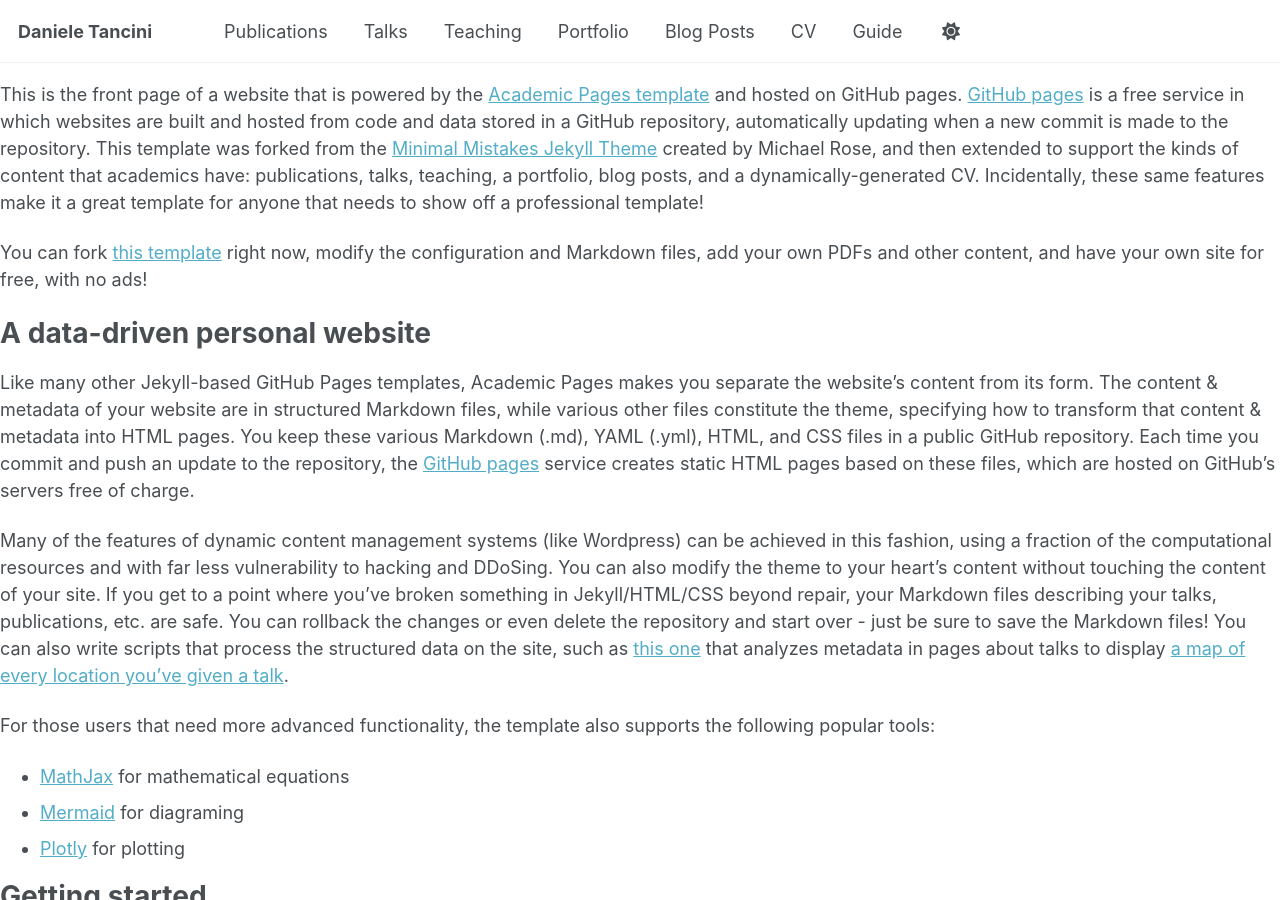
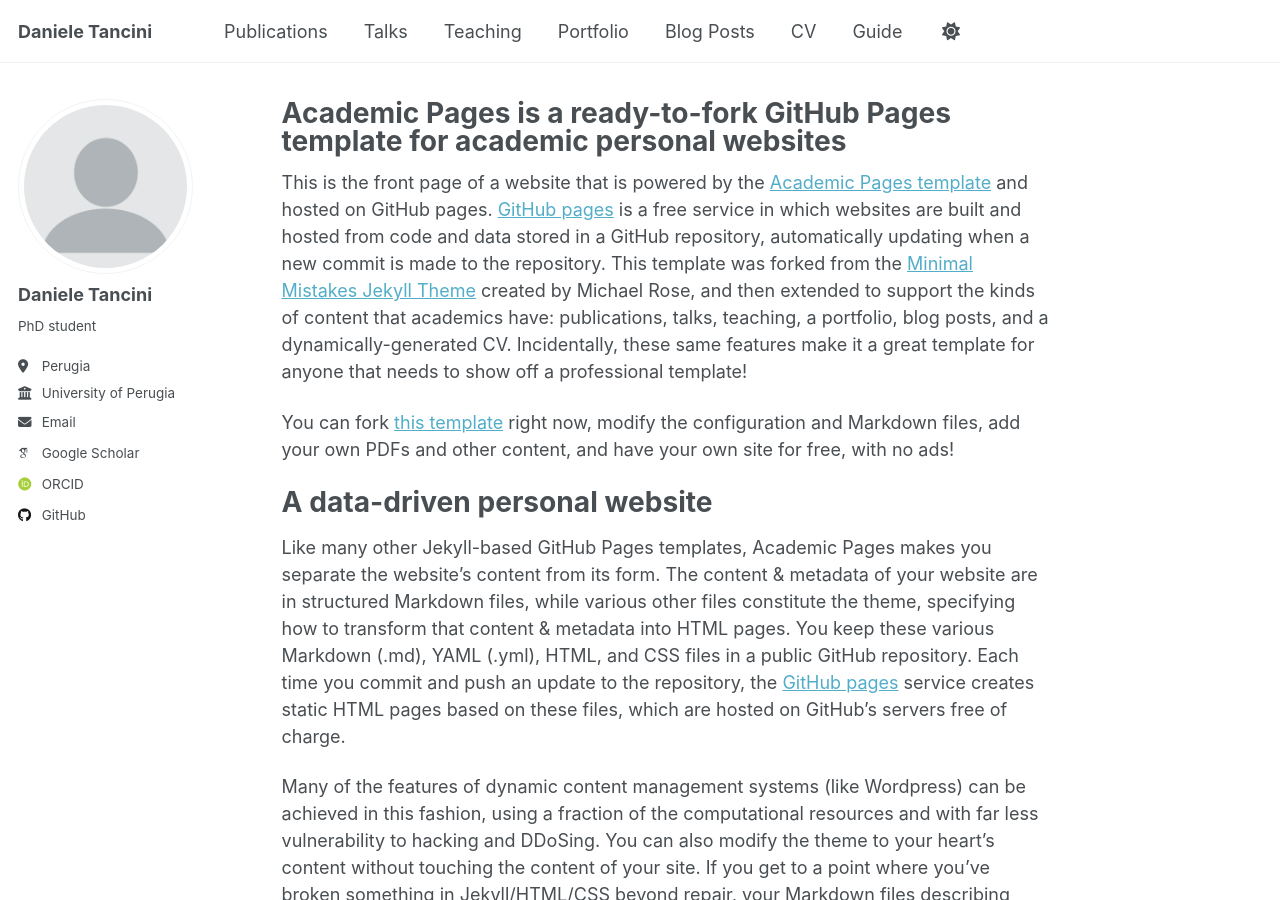
Before and after one commit to DanieleTancini/danieletancini.github.io, a Jekyll site: the page built from _pages/about.md, in a window 1280 px wide and 900 px high. Built offline with Jekyll 4.4.1, drawn with Linux system fonts in a browser that asks for light colours; some web fonts are replaced; our own code applies the rules of GitHub Pages for plain Markdown files; a script that is not in the unit is left out; part of the change alters nothing that is shown.

Commit message:
Update _config.yml

```diff
--- a/_config.yml
+++ b/_config.yml
@@ -38,7 +38,7 @@ author:
   googlescholar    : "https://scholar.google.com/citations?user=JLWCFpcAAAAJ&hl=it&oi=ao"
   inspire-hep      : # URL
   impactstory      : # URL
-  orcid            : "https://orcid.org/0000-0002-4305-7475"
+  orcid            : "https://orcid.org/yourorcidurl"
   semantic         : # URL
   pubmed           : # "https://www.ncbi.nlm.nih.gov/pubmed/?term=john+snow"
   researchgate     : # URL
@@ -249,10 +249,10 @@ defaults:
   - scope:
       path: ""
       type: pages
-      values:
+    values:
       layout: single
       author_profile: true
- #  _teaching
+  # _teaching
   - scope:
       path: ""
       type: teaching
@@ -270,7 +270,7 @@ defaults:
       author_profile: true
       share: true
       comments: true
- #  _portfolio
+  # _portfolio
   - scope:
       path: ""
       type: portfolio
```
